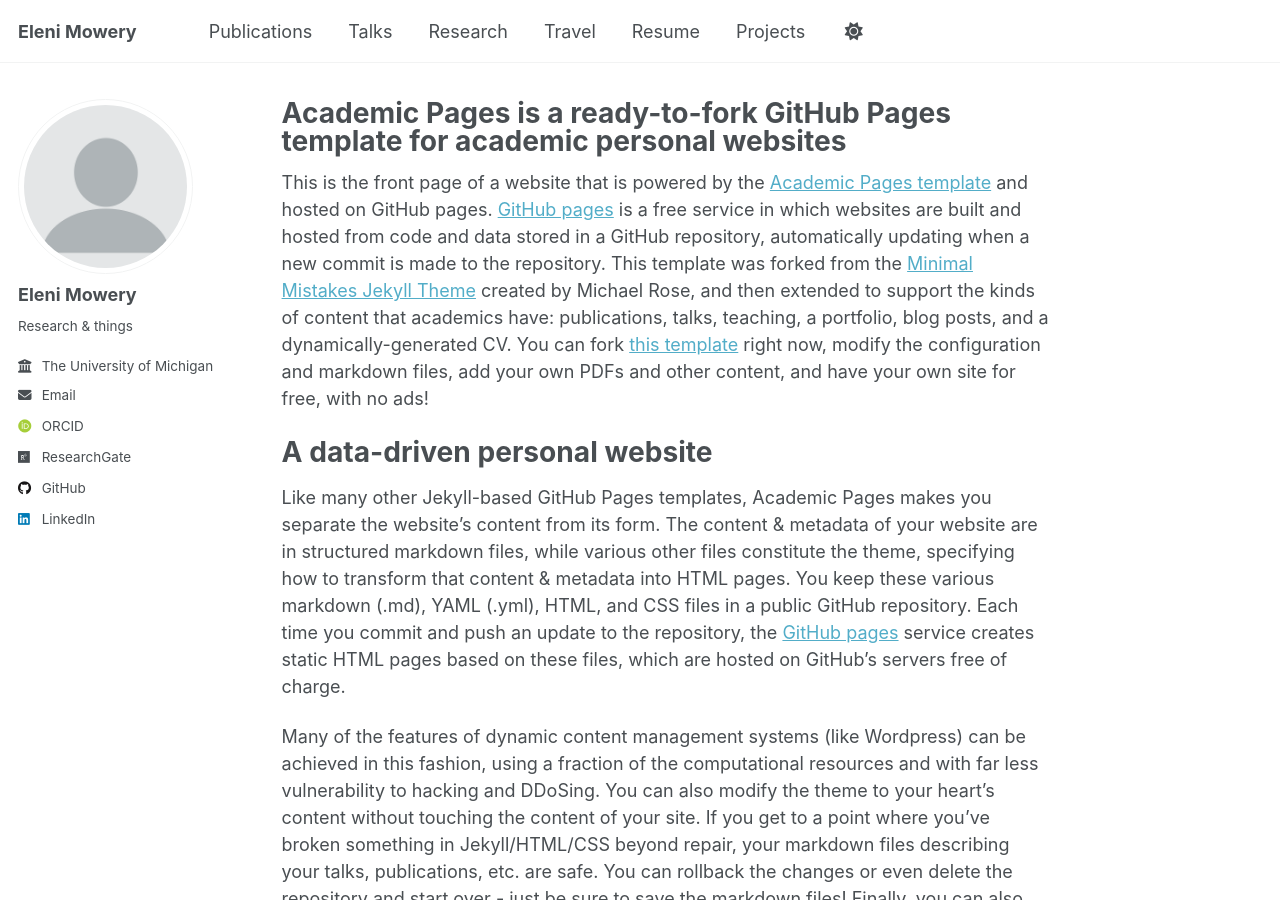
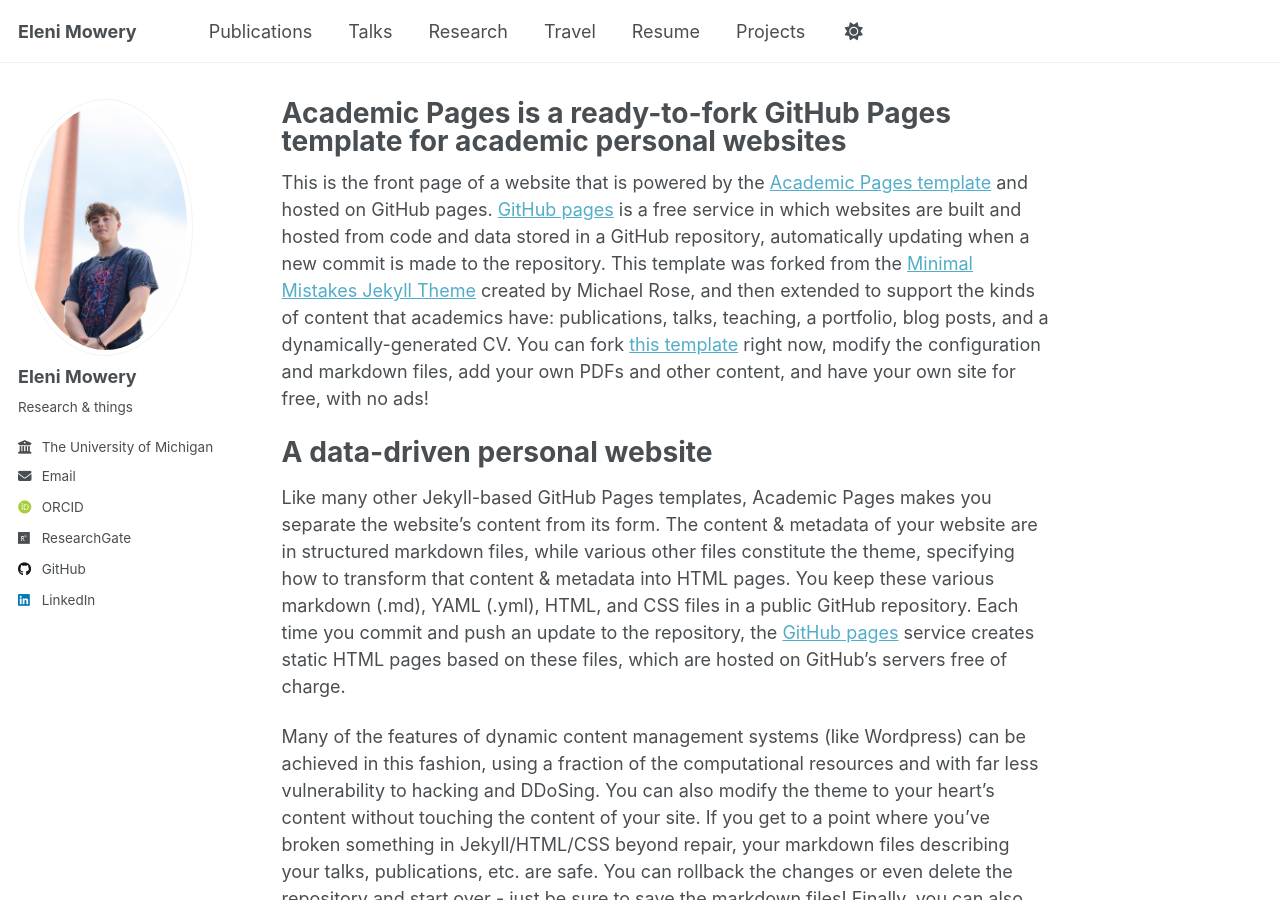
Before and after one commit to etmowery/etmowery.github.io, a Jekyll site: the page built from _pages/about.md, in a window 1280 px wide and 900 px high. Built offline with Jekyll 4.4.1, drawn with Linux system fonts in a browser that asks for light colours; some web fonts are replaced.

Commit message:
Update _config.yml

```diff
--- a/_config.yml
+++ b/_config.yml
@@ -22,7 +22,7 @@ repository               : "academicpages/academicpages.github.io"
 #               Additional customization can be done by editing /_includes/author-profile.html
 author:
   # Biographic information
-  avatar           : "profile.png"
+  avatar           : "IMG_0207.jpg"
   name             : "Eleni Mowery"
   pronouns         : # example: "she/her"
   bio              : "Research & things"
```
